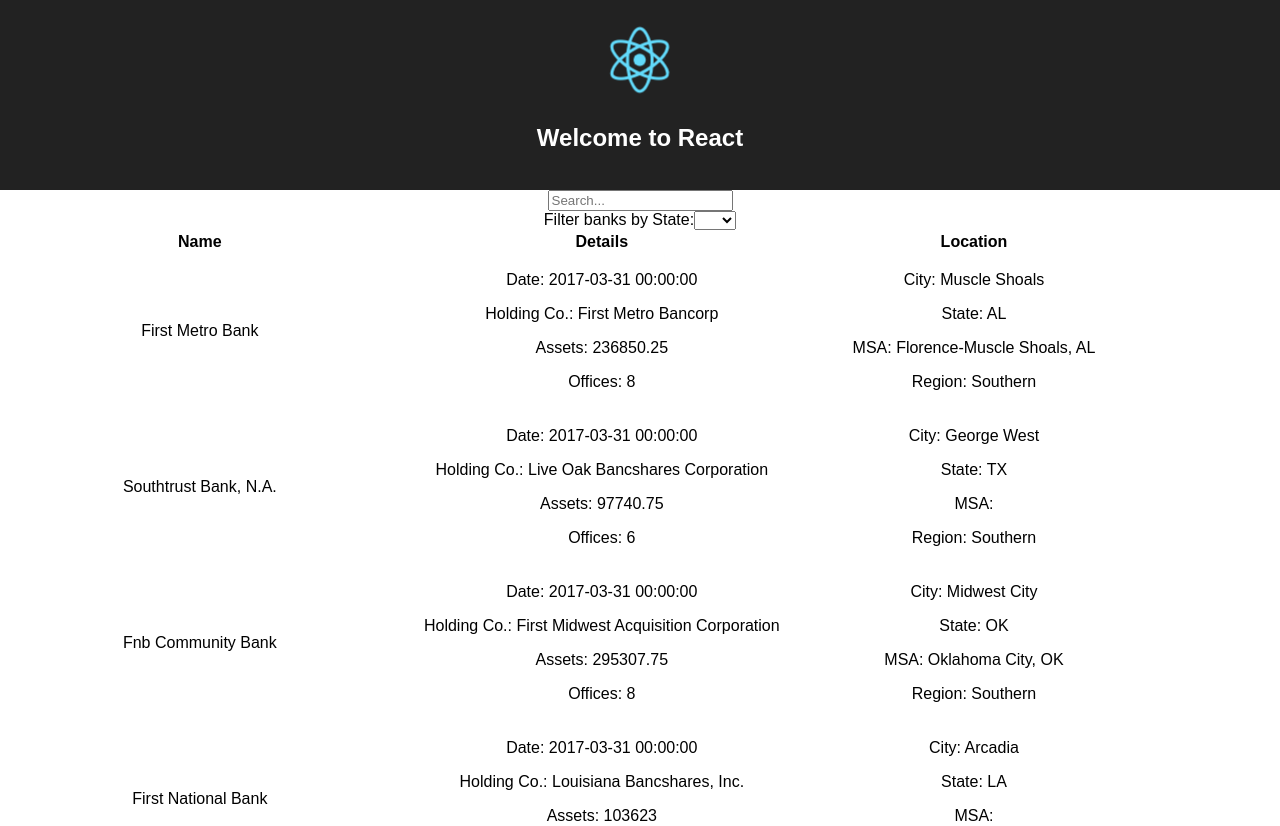
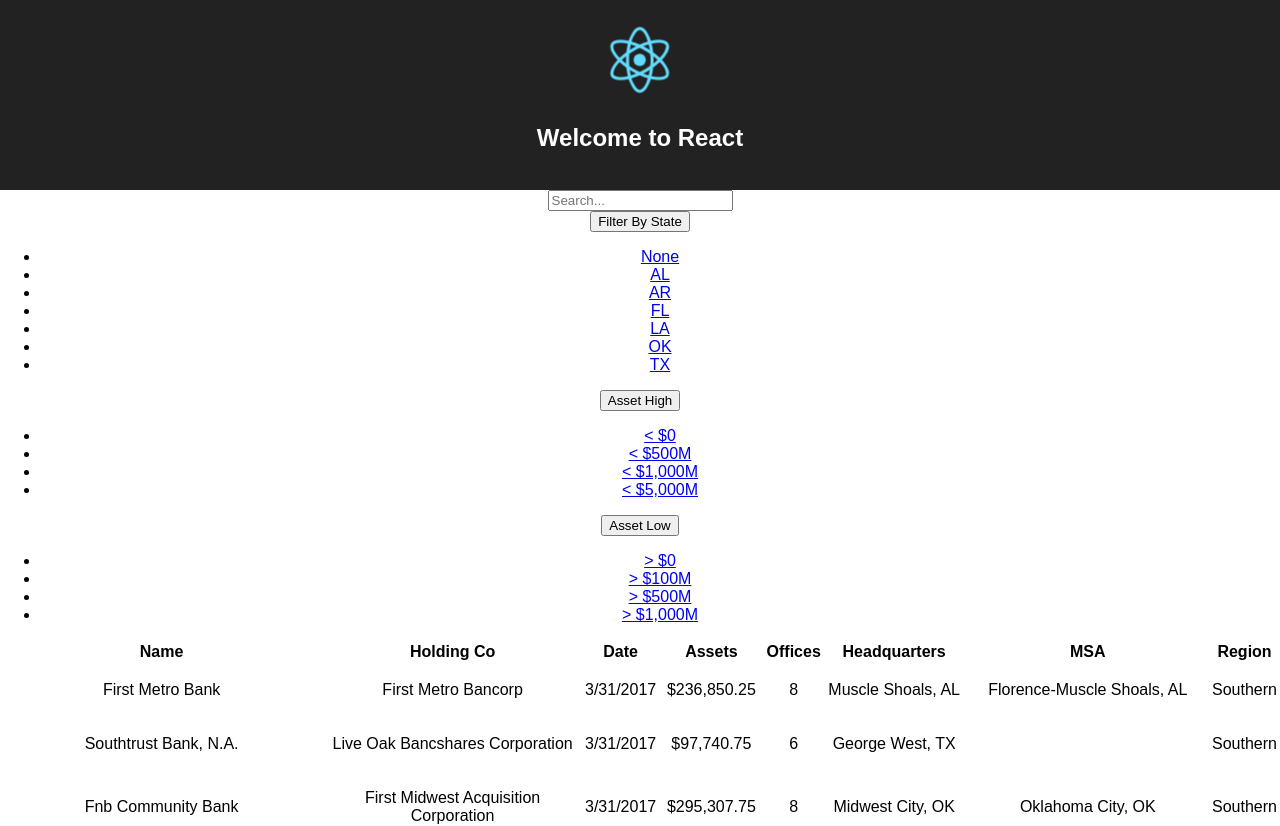
Before and after one commit to joshphiggins/bank-component, a React (Create React App) app: page / in a window 1280 px wide. Shown: the top 826 px of the page. Built offline with nearby package versions, Linux system fonts and the light colour scheme; the HTML template or start-up script is replaced by a standard one.

Commit message:
bootstarp working

```diff
--- a/package.json
+++ b/package.json
@@ -3,8 +3,10 @@
   "version": "0.1.0",
   "private": true,
   "dependencies": {
+    "moment": "^2.18.1",
     "prop-types": "^15.5.10",
     "react": "^15.5.4",
+    "react-bootstrap": "^0.31.0",
     "react-dom": "^15.5.4",
     "react-select": "^1.0.0-rc.5",
     "react-select-fast-filter-options": "^0.2.1"
--- a/src/App.css
+++ b/src/App.css
@@ -22,3 +22,7 @@
   from { transform: rotate(0deg); }
   to { transform: rotate(360deg); }
 }
+
+p.vert-align{
+  align-items : center;
+}
--- a/src/components/BankSearch.js
+++ b/src/components/BankSearch.js
@@ -1,6 +1,6 @@
 import React, { Component } from 'react';
 import PropTypes from 'prop-types';
-import UsStateForm from './StateForm';
+import UsStateButton from './StateForm';
 import BankTable from './BankTable';
 import SearchBar from './SearchBar';
 
@@ -55,7 +55,7 @@ class FilterableBankTable extends Component {
           </form>
         </div>
         <div className="col-lg-4">
-          <UsStateForm
+          <UsStateButton
             bks={this.state.bks}
             filterUsState={this.state.filterUsState}
             onFilterUsState={this.filterItems}
--- a/src/components/BankTable.js
+++ b/src/components/BankTable.js
@@ -1,22 +1,36 @@
 import React, { Component } from 'react';
+import moment from 'moment';
+import { Table } from 'react-bootstrap';
+import { formatDollars } from '../helpers';
 
 
 function BankRow ({ name, holding_co, date, city,
             state, msa, region, asset, offices }) {
   return (
-    <tr className="BankTable-tr">
-      <td className="BankTable-td">{name}</td>
-      <td className="BankTable-td">
-        <p>Date: {date}</p>
-        <p>Holding Co.: {holding_co}</p>
-        <p>Assets: {asset}</p>
-        <p>Offices: {offices}</p>
+    <tr>
+      <td>
+        <p>{name}</p>
       </td>
-      <td className="BankTable-td">
-        <p>City: {city}</p>
-        <p>State: {state}</p>
-        <p>MSA: {msa}</p>
-        <p>Region: {region}</p>
+      <td>
+        <p>{holding_co}</p>
+      </td>
+      <td>
+        <p>{moment(date).format('M/D/YYYY')}</p>
+      </td>
+      <td>
+        <p>{formatDollars(asset)}</p>
+      </td>
+      <td>
+        <p>{offices}</p>
+      </td>
+      <td>
+        <p>{city}, {state}</p>
+      </td>
+      <td>
+        <p>{msa}</p>
+      </td>
+      <td>
+        <p>{region}</p>
       </td>
     </tr>
   );
@@ -37,11 +51,6 @@ class BankTable extends Component {
   render() {
     const rows = [];
     this.props.bks.forEach((bank) => {
-      /* if (
-        (bank.name.toLowerCase().indexOf(this.props.filterText) === -1 ||
-        (!bank.state && this.props.filterUsState))) {
-        return;
-      } */
       rows.push(
         <BankRow
         key={bank.rssd}
@@ -59,16 +68,21 @@ class BankTable extends Component {
     });
     return (
       <div className="container-fluid">
-        <table className="table table-striped">
-          <thead className="thead-default">
+        <Table striped bordered condensed hover>
+          <thead>
             <tr>
               <th>Name</th>
-              <th>Details</th>
-              <th>Location</th>
+              <th>Holding Co</th>
+              <th>Date</th>
+              <th>Assets</th>
+              <th>Offices</th>
+              <th>Headquarters</th>
+              <th>MSA</th>
+              <th>Region</th>
             </tr>
           </thead>
-          <tbody className="BankTable-tbody">{rows}</tbody>
-        </table>
+          <tbody>{rows}</tbody>
+        </Table>
       </div>
     );
   }
--- a/src/components/StateForm.js
+++ b/src/components/StateForm.js
@@ -1,46 +1,64 @@
 import React, { Component } from 'react';
+import { DropdownButton, MenuItem, ButtonToolbar } from 'react-bootstrap';
 
-function UsStateOptions ({ usState }){
+function UsStateOptions ({ usState, onSelect }){
   return (
-    <option value={ usState }>{ usState }</option>
+    <MenuItem eventKey={ usState } onSelect={onSelect}>{ usState }</MenuItem>
   )
 }
 
-class UsStateForm extends Component{
+class UsStateButton extends Component{
   constructor(props){
     super(props);
-    this.handleSubmit= this.handleSubmit.bind(this);
     this.handleChange = this.handleChange.bind(this);
+    this.state = {
+      usStateTitle: 'Filter By State'
+    }
   }
 
-  handleSubmit(event){
-    alert('Select state: ' + this.state.value)
-    event.preventDefault();
-  }
   handleChange(event){
-    this.props.onFilterUsState(event.target.value, "filterUsState");
+    let none = event === 'None';
+    let value = none ? "" : event
+    let filterBy = none ? "Filter By State" : `Filtered by ${event}`
+    this.setState({usStateTitle: filterBy})
+    this.props.onFilterUsState(value, "filterUsState");
   }
   render () {
     let usStateArray = this.props.bks.map((a) => {return a.state})
     let uniqueUsStates = Array.from(new Set(usStateArray))
     uniqueUsStates.sort()
-    uniqueUsStates.unshift("")
+    uniqueUsStates.unshift("None")
     let usStateRows = [];
     uniqueUsStates.forEach((usState) => {
-      usStateRows.push(<UsStateOptions key={usState} usState={usState} />)
+      usStateRows.push(<UsStateOptions
+        key={usState} eventKey={usState}
+        usState={usState} onSelect={this.handleChange}
+        />)
     });
     return (
-        <label>
-          Filter banks by State:
-          <select
-            className="custom-select"
-            value={this.props.filterUsState}
-            onChange={this.handleChange}>
+        <ButtonToolbar>
+          <DropdownButton
+            title={this.state.usStateTitle}
+            bsStyle="default"
+            id="dropdown-state"
+            >
             {usStateRows}
-          </select>
-        </label>
+          </DropdownButton>
+          <DropdownButton title="Asset High" bsStyle="default" id="dropdown-asset-high">
+              <MenuItem eventKey="0">&lt; $0 </MenuItem>
+              <MenuItem eventKey="1">&lt; $500M</MenuItem>
+              <MenuItem eventKey="2">&lt; $1,000M</MenuItem>
+              <MenuItem eventKey="3">&lt; $5,000M</MenuItem>
+          </DropdownButton>
+          <DropdownButton title="Asset Low" bsStyle="default" id="dropdown-asset-low">
+              <MenuItem eventKey="0"> &gt; $0 </MenuItem>
+              <MenuItem eventKey="1"> &gt; $100M</MenuItem>
+              <MenuItem eventKey="2"> &gt; $500M</MenuItem>
+              <MenuItem eventKey="3"> &gt; $1,000M</MenuItem>
+          </DropdownButton>
+        </ButtonToolbar>
     );
   }
 }
 
-export default UsStateForm;
+export default UsStateButton;
--- /dev/null
+++ b/src/helpers.js
@@ -0,0 +1,3 @@
+export function formatDollars(dollars) {
+  return `$${(dollars).toFixed(2).replace(/\B(?=(\d{3})+(?!\d))/g, ',')}`;
+}
```
